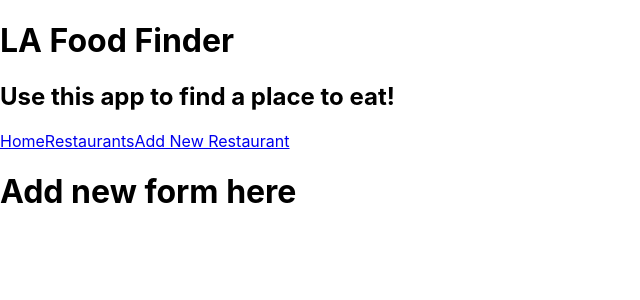
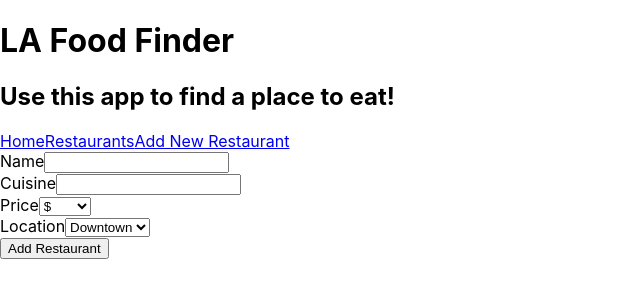
Before and after one commit to ejelymyles/la-foodie-app, a React (Create React App) app: page /add in a window 1280 px wide. Shown: the top 300 px of the page, without its empty margins (0-640 px from the left). Built offline with nearby package versions, Linux system fonts and the light colour scheme.

Commit message:
build form structure in RestaurantForm component

```diff
--- a/src/Components/Filter.js
+++ b/src/Components/Filter.js
@@ -29,7 +29,6 @@ function Filter(){
               <option value="Thai">Thai</option>
             </select>
           </label>
-
           <label>
             Location:
             <select>
@@ -41,7 +40,6 @@ function Filter(){
               <option value="North LA">North LA</option>
             </select>
           </label>
-
           <label>
             Price:
             <select>
@@ -51,7 +49,6 @@ function Filter(){
               <option value="$$$$">$$$$</option>
             </select>
           </label>
-
           <button type="submit">Search</button>
         </form>
       </div>
--- a/src/Components/RestaurantForm.js
+++ b/src/Components/RestaurantForm.js
@@ -3,7 +3,37 @@ import React from "react";
 function RestaurantForm(){
     return(
         <div>
-            <h1>Add new form here</h1>
+            <form>
+                <div>
+                    <label>Name</label>
+                    <input type="text" name="name" />
+                </div>
+                <div>
+                    <label>Cuisine</label>
+                    <input type="text" name="cuisine" />
+                </div>
+                <div>
+                    <label>Price</label>
+                    <select name="price">
+                        <option value="$">$</option>
+                        <option value="$$">$$</option>
+                        <option value="$$$">$$$</option>
+                        <option value="$$$$">$$$$</option>
+                    </select>
+                </div>
+                <div>
+                    <label>Location</label>
+                    <select name="location">
+                        <option value="downtown">Downtown</option>
+                        <option value="west la">West LA</option>
+                        <option value="east la">East LA</option>
+                        <option value="north la">North LA</option>
+                        <option value="south la">South LA</option>
+                        <option value="central la">Central LA</option>
+                    </select>
+                </div>
+                <button type="submit">Add Restaurant</button>
+            </form>
         </div>
     )
 }
```
